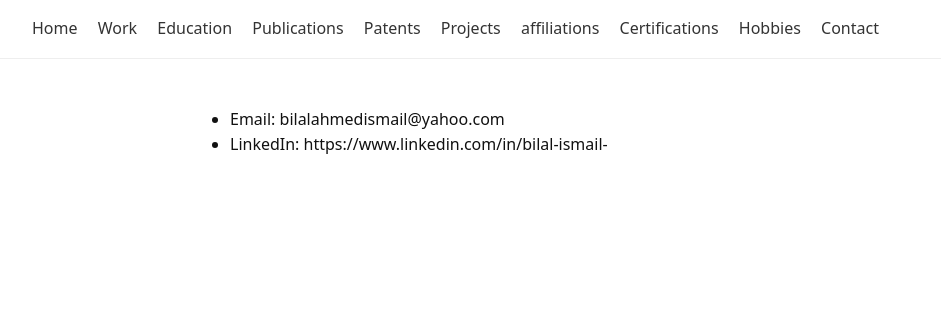
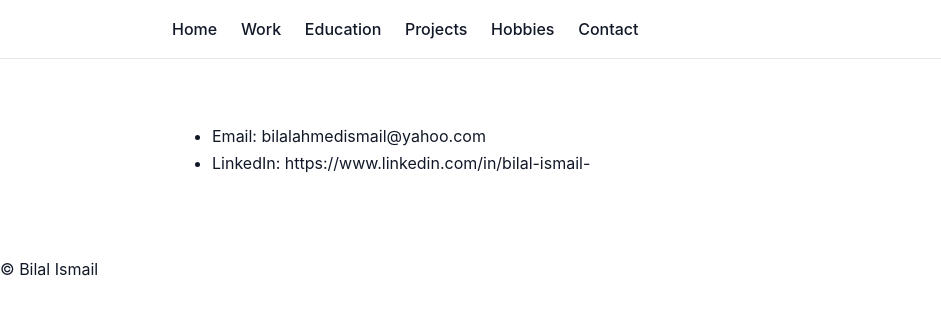
Before and after one commit to bilal-ismail/bilal-ismail.github.io, a Jekyll site: the page built from contact.md, in a window 1280 px wide. Shown: the top 315 px of the page, without its empty margins (0-941 px from the left). Built offline with Jekyll 4.4.1, drawn with Linux system fonts in a browser that asks for light colours.

Commit message:
Update default.html

```diff
--- a/_layouts/default.html
+++ b/_layouts/default.html
@@ -1,56 +1,19 @@
 <!DOCTYPE html>
-<html lang="en">
+<html>
 <head>
   <meta charset="UTF-8">
   <title>{{ page.title }} | {{ site.title }}</title>
-  <meta name="viewport" content="width=device-width, initial-scale=1.0">
-
-  <!-- BASIC STYLES -->
-  <style>
-    body {
-      font-family: system-ui, -apple-system, BlinkMacSystemFont, sans-serif;
-      margin: 0;
-      padding: 0;
-      line-height: 1.6;
-      color: #111;
-    }
-    header {
-      border-bottom: 1px solid #eee;
-      padding: 1rem 2rem;
-    }
-    nav a {
-      margin-right: 1rem;
-      text-decoration: none;
-      color: #333;
-      font-weight: 500;
-    }
-    main {
-      padding: 2rem;
-      max-width: 900px;
-      margin: auto;
-    }
-  </style>
+  <link rel="stylesheet" href="/assets/css/main.css">
 </head>
 <body>
 
-<header>
-  <nav>
-    <a href="/">Home</a>
-    <a href="/work">Work</a>
-    <a href="/education">Education</a>
-    <a href="/publications">Publications</a>
-    <a href="/patents">Patents</a>
-    <a href="/projects">Projects</a>
-    <a href="/affiliations">affiliations</a>
-    <a href="/certifications">Certifications</a>
-    <a href="/hobbies">Hobbies</a>
-    <a href="/contact">Contact</a>
-  </nav>
-</header>
+{% include header.html %}
 
 <main>
   {{ content }}
 </main>
 
+{% include footer.html %}
+
 </body>
 </html>
```
